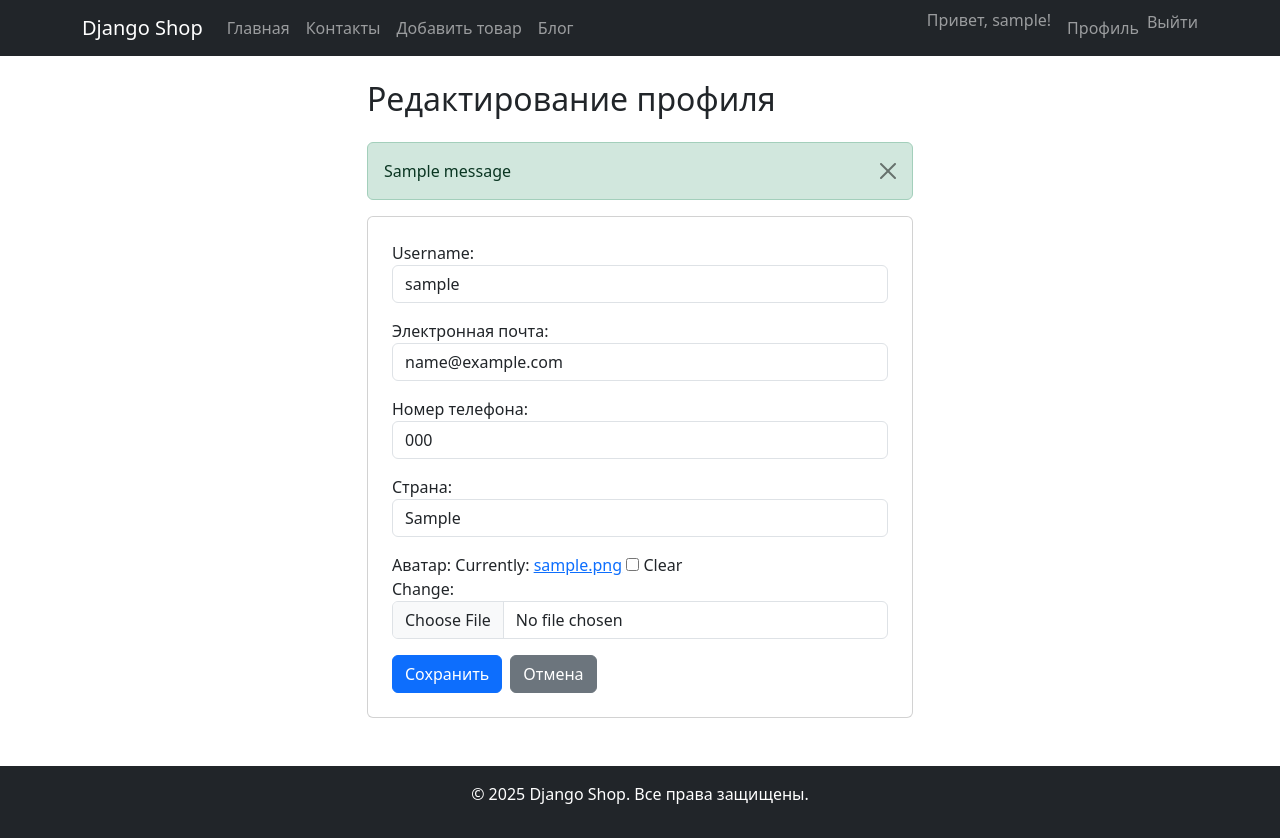
After one commit to bezza8418/django_shop, a Django app: page /users/profile/edit/ in a window 1280 px wide. The commit adds this page. Run offline with Django 5.2, Linux system fonts and the light colour scheme; a user stored in the database is signed in; tables that the repository leaves empty hold one stand-in row (values such as "Sample post"); one stand-in notice (Sample message) is shown.

Commit message:
закрыта детальная страница товара для анонимов, добавлено редактирование профиля

```diff
--- a/catalog/templates/catalog/includes/menu.html
+++ b/catalog/templates/catalog/includes/menu.html
@@ -27,6 +27,9 @@
                         <span class="navbar-text me-2">Привет, {{ user.username }}!</span>
                     </li>
                     <li class="nav-item">
+                        <a class="nav-link" href="{% url 'users:profile_edit' %}">Профиль</a>
+                    </li>
+                    <li class="nav-item">
                         <form method="post" action="{% url 'users:logout' %}">
                             {% csrf_token %}
                             <button type="submit" class="btn btn-link nav-link" style="display: inline; padding: 0; border: none; background: none; color: rgba(255,255,255,.55);">
--- a/catalog/views.py
+++ b/catalog/views.py
@@ -16,8 +16,8 @@ class HomeView(ListView):
     paginate_by = 6
 
 
-class ProductDetailView(DetailView):
-    """Детальная страница товара"""
+class ProductDetailView(LoginRequiredMixin, DetailView):
+    """Детальная страница товара (только для авторизованных)"""
     model = Product
     template_name = 'catalog/product_detail.html'
     context_object_name = 'product'
--- a/users/forms.py
+++ b/users/forms.py
@@ -46,3 +46,17 @@ class UserLoginForm(AuthenticationForm):
         label='Пароль',
         widget=forms.PasswordInput(attrs={'class': 'form-control', 'placeholder': 'Введите пароль'})
     )
+
+
+class UserUpdateForm(forms.ModelForm):
+    """Форма для редактирования профиля пользователя"""
+    class Meta:
+        model = User
+        fields = ['username', 'email', 'phone', 'country', 'avatar']
+        widgets = {
+            'username': forms.TextInput(attrs={'class': 'form-control', 'placeholder': 'Имя пользователя'}),
+            'email': forms.EmailInput(attrs={'class': 'form-control', 'placeholder': 'Email'}),
+            'phone': forms.TextInput(attrs={'class': 'form-control', 'placeholder': 'Номер телефона'}),
+            'country': forms.TextInput(attrs={'class': 'form-control', 'placeholder': 'Страна'}),
+            'avatar': forms.ClearableFileInput(attrs={'class': 'form-control'}),
+        }
--- /dev/null
+++ b/users/templates/users/profile_edit.html
@@ -0,0 +1,39 @@
+{% extends 'catalog/base.html' %}
+
+{% block title %}Редактирование профиля - Django Shop{% endblock %}
+
+{% block content %}
+<div class="row justify-content-center">
+    <div class="col-md-6">
+        <h2 class="mb-4">Редактирование профиля</h2>
+
+        {% if messages %}
+            {% for message in messages %}
+                <div class="alert alert-success alert-dismissible fade show" role="alert">
+                    {{ message }}
+                    <button type="button" class="btn-close" data-bs-dismiss="alert" aria-label="Close"></button>
+                </div>
+            {% endfor %}
+        {% endif %}
+
+        <form method="post" enctype="multipart/form-data" class="card p-4">
+            {% csrf_token %}
+
+            {% for field in form %}
+                <div class="mb-3">
+                    {{ field.label_tag }}
+                    {{ field }}
+                    {% if field.errors %}
+                        <div class="text-danger">{{ field.errors }}</div>
+                    {% endif %}
+                </div>
+            {% endfor %}
+
+            <div class="d-flex gap-2">
+                <button type="submit" class="btn btn-primary">Сохранить</button>
+                <a href="{% url 'catalog:home' %}" class="btn btn-secondary">Отмена</a>
+            </div>
+        </form>
+    </div>
+</div>
+{% endblock %}
--- a/users/urls.py
+++ b/users/urls.py
@@ -8,4 +8,5 @@ urlpatterns = [
     path('register/', views.register, name='register'),
     path('login/', views.UserLoginView.as_view(), name='login'),
     path('logout/', LogoutView.as_view(next_page='catalog:home'), name='logout'),
+    path('profile/edit/', views.ProfileUpdateView.as_view(), name='profile_edit'),
 ]
--- a/users/views.py
+++ b/users/views.py
@@ -2,8 +2,11 @@ from django.shortcuts import render, redirect
 from django.contrib import messages
 from django.contrib.auth import login, logout
 from django.contrib.auth.views import LoginView
+from django.contrib.auth.mixins import LoginRequiredMixin
+from django.views.generic import UpdateView
 from django.urls import reverse_lazy
-from .forms import UserRegistrationForm, UserLoginForm
+from .models import User
+from .forms import UserRegistrationForm, UserLoginForm, UserUpdateForm
 
 
 def register(request):
@@ -16,7 +19,6 @@ def register(request):
             user.username = form.cleaned_data.get('username', '') or user.email.split('@')[0]
             user.save()
 
-            # Отправка приветственного письма
             from django.core.mail import send_mail
             from django.conf import settings
 
@@ -52,6 +54,20 @@ class UserLoginView(LoginView):
     success_url = reverse_lazy('catalog:home')
 
     def form_valid(self, form):
-        """Выводит сообщение об успешном входе"""
         messages.success(self.request, 'Вы успешно вошли в систему!')
         return super().form_valid(form)
+
+
+class ProfileUpdateView(LoginRequiredMixin, UpdateView):
+    """Редактирование профиля пользователя"""
+    model = User
+    form_class = UserUpdateForm
+    template_name = 'users/profile_edit.html'
+    success_url = reverse_lazy('catalog:home')
+
+    def get_object(self, queryset=None):
+        return self.request.user
+
+    def form_valid(self, form):
+        messages.success(self.request, 'Профиль успешно обновлён!')
+        return super().form_valid(form)
```
